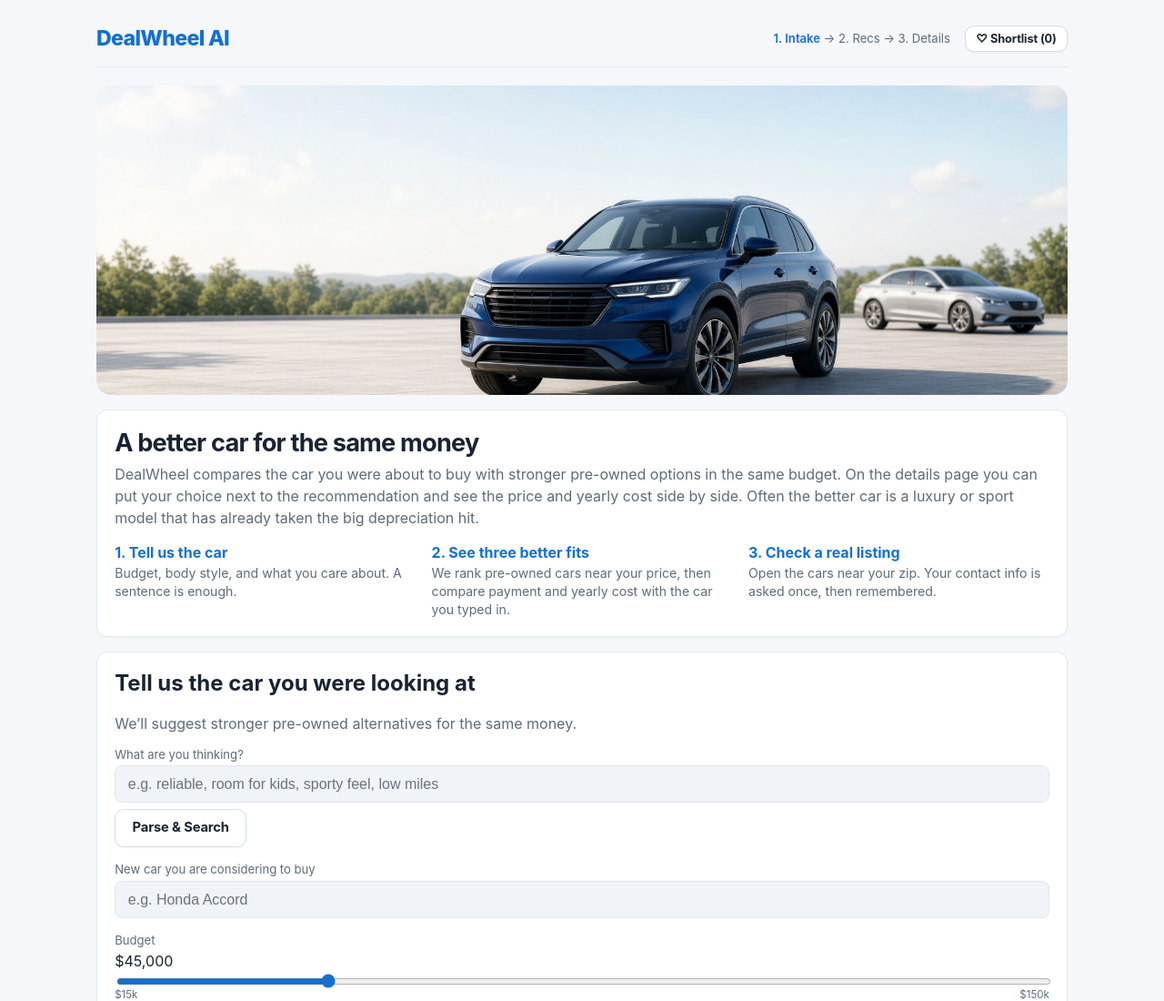
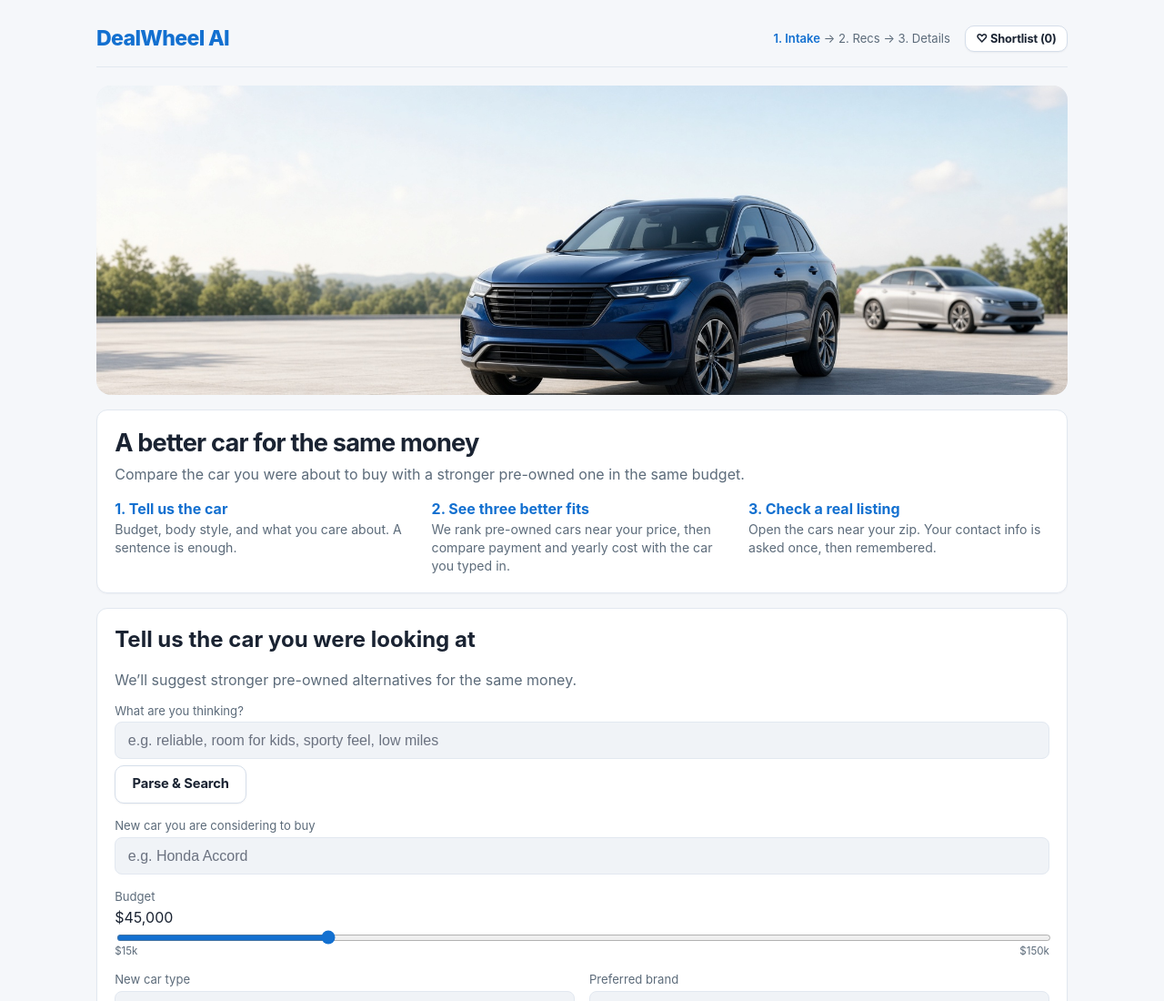
Before and after one commit to ParthKoul/dealwheel-ai, a website: page index.html in a window 1280 px wide. Shown: the top 1100 px of the page at 91% size. Drawn offline with Linux system fonts and the light colour scheme.

Commit message:
Shorten the home page intro to one sentence.

```diff
--- a/index.html
+++ b/index.html
@@ -148,7 +148,7 @@
     <img src="/hero.jpg" alt="A better used SUV instead of a new ordinary car" style="width:100%;max-height:340px;object-fit:cover;object-position:center;border-radius:16px;margin-bottom:1rem;display:block;background:#e8eef5">
     <div class="card" style="margin-bottom:1rem">
       <h2 style="margin:0 0 0.4rem;font-size:1.7rem;letter-spacing:-0.03em">A better car for the same money</h2>
-      <p style="color:var(--muted);margin:0 0 1rem;line-height:1.5">DealWheel compares the car you were about to buy with stronger pre-owned options in the same budget. On the details page you can put your choice next to the recommendation and see the price and yearly cost side by side. Often the better car is a luxury or sport model that has already taken the big depreciation hit.</p>
+      <p style="color:var(--muted);margin:0 0 1rem;line-height:1.5">Compare the car you were about to buy with a stronger pre-owned one in the same budget.</p>
       <div class="grid-3">
         <div>
           <div style="font-weight:700;color:#1370d0;margin-bottom:0.2rem">1. Tell us the car</div>
```
Also changed, not shown: public/index.html (+1 -1 lines).
